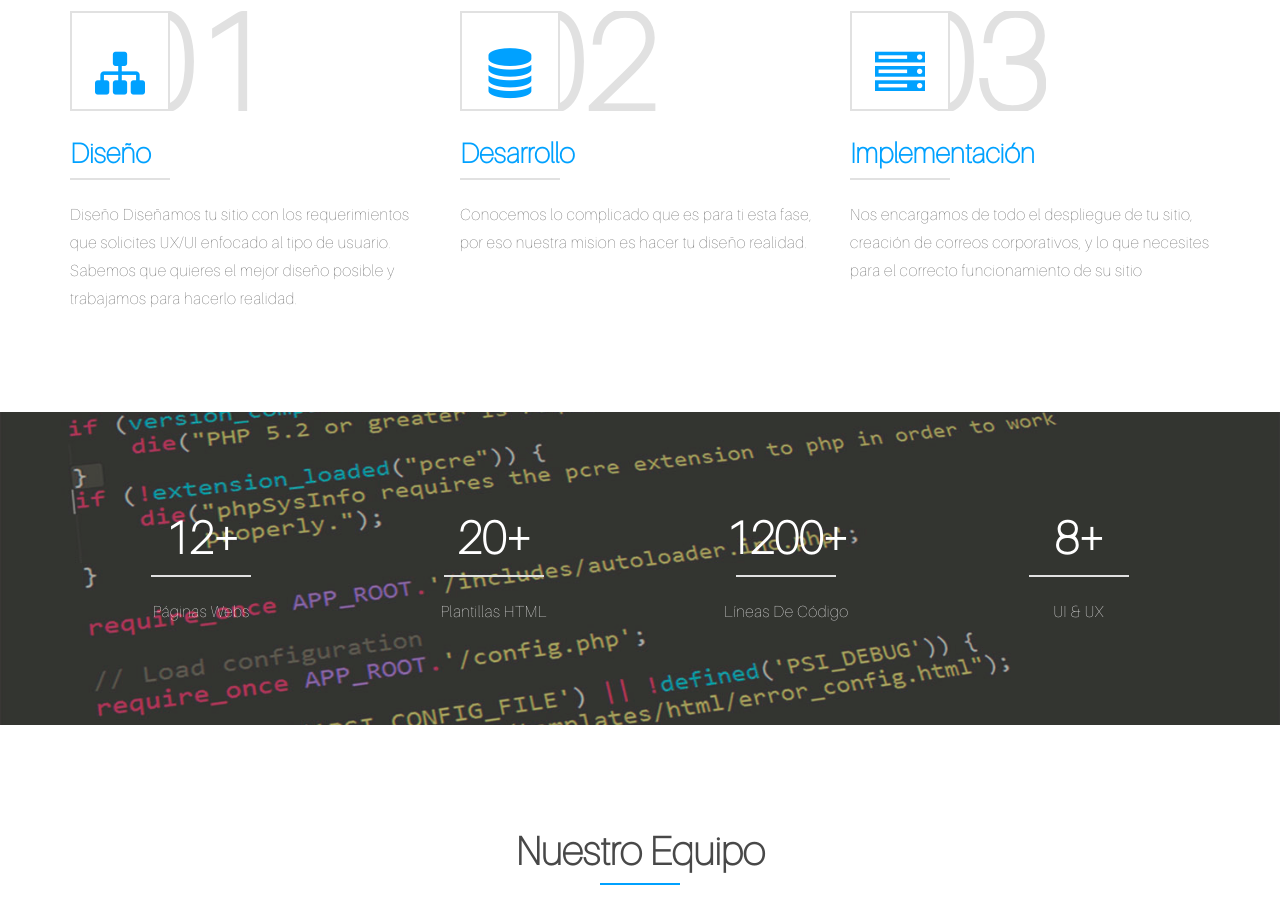
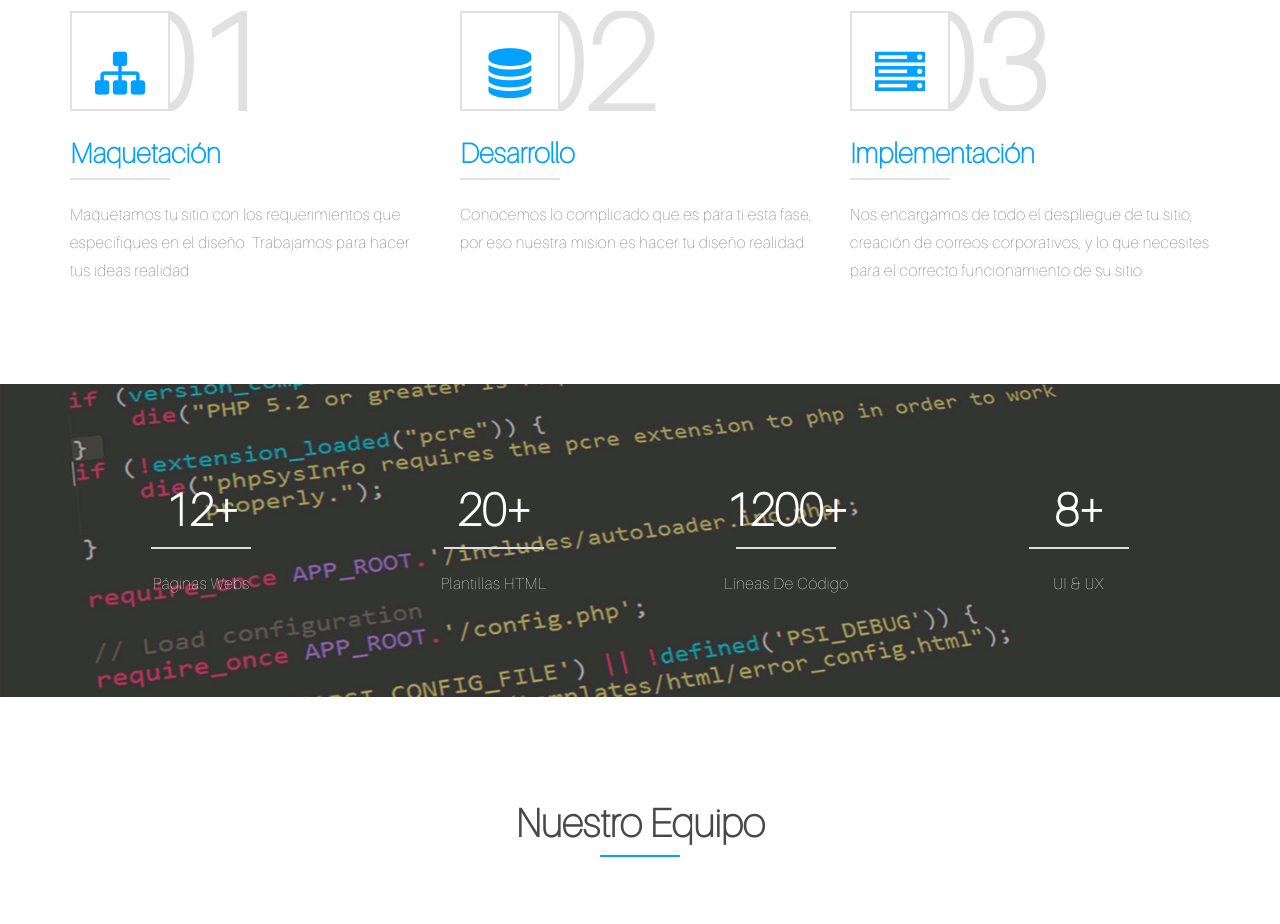
Before and after one commit to AndresHernandezl/oglit-landig, a plain HTML site: page index.html in a window 1280 px wide. Shown: the part 2160-3084 px from the top of the page. Drawn offline with Linux system fonts and the light colour scheme; some packages are replaced by stand-ins of ours.

Commit message:
subir cambios urgente

```diff
--- a/index.html
+++ b/index.html
@@ -395,12 +395,12 @@
 
                             <!-- feature-title -->
                             <div class="feature-title">
-                                Diseño
+                                Maquetación
                             </div><!-- /feature-title -->
 
                             <!-- feature-content -->
                             <div class="feature-content">
-                                Diseño Diseñamos tu sitio con los requerimientos que solicites UX/UI enfocado al tipo de usuario. Sabemos que quieres el mejor diseño posible y trabajamos para hacerlo realidad.
+                                Maquetamos tu sitio con los requerimientos que especifiques en el diseño. Trabajamos para hacer tus ideas realidad.
                             </div><!-- /feature-content -->
 
                         </div><!-- /feature-box-style-3 -->
```
